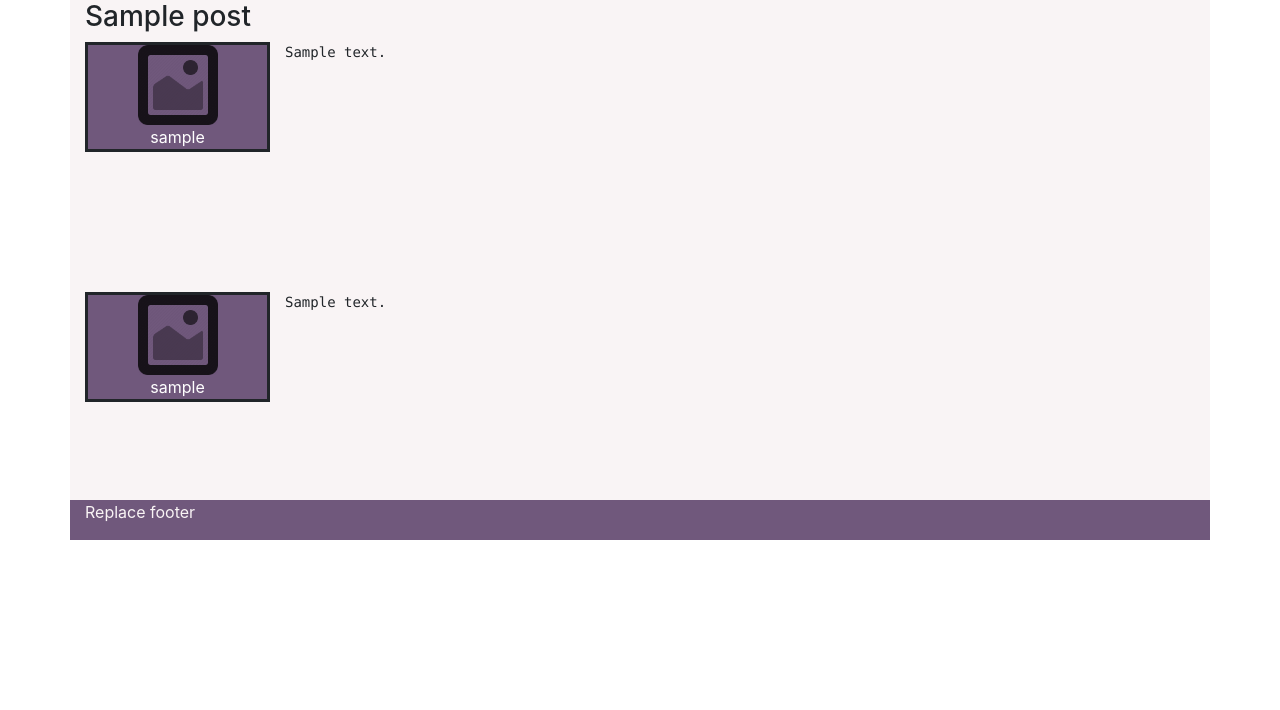
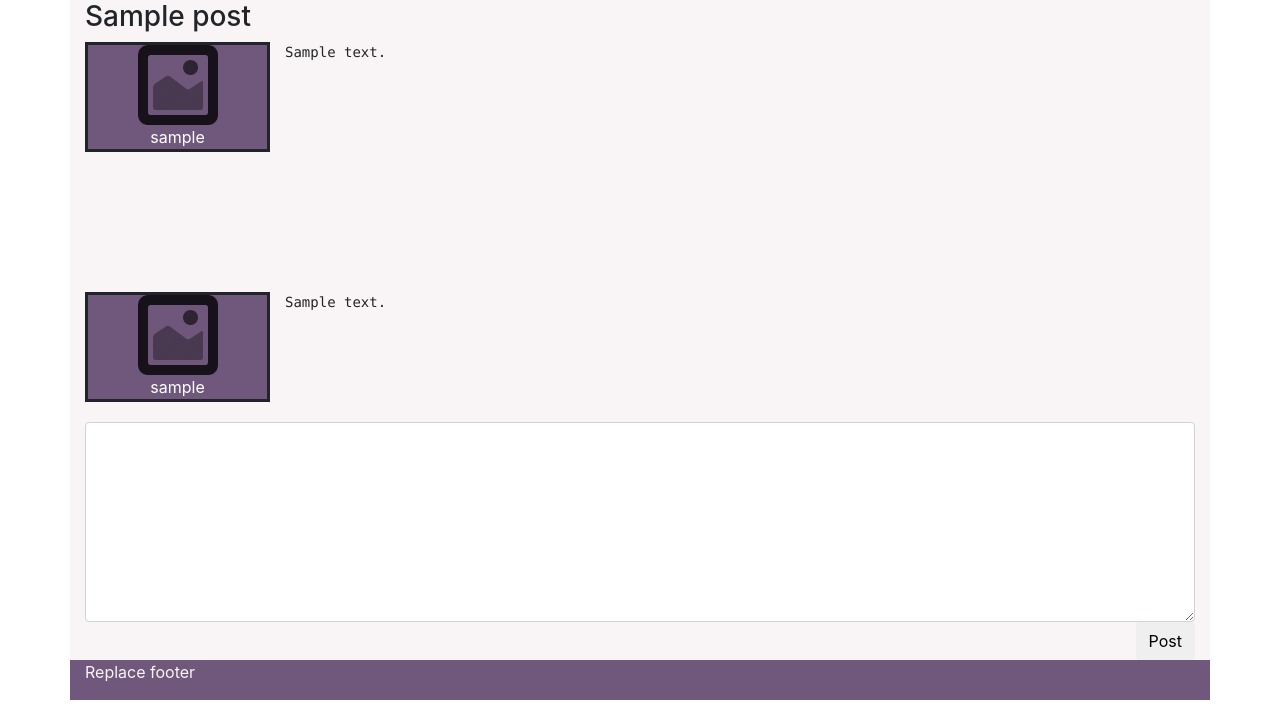
Before and after one commit to SH-anonta/Discussion-Forum, a Django app: page /forum/post/1 in a window 1280 px wide. Shown: the part 90-800 px from the top of the page. Run offline with Django 3.2, Linux system fonts and the light colour scheme; tables that the repository leaves empty hold one stand-in row (values such as "Sample post"); some libraries are stand-ins or nearby versions.

Commit message:
Add quick reply form to post detail template improve performance of layout base template

```diff
--- a/forum/templates/forum/layout_base_template.html
+++ b/forum/templates/forum/layout_base_template.html
@@ -24,22 +24,18 @@ It also provides default content for Header footer and sidebar
                 <h3 class="h3">Site Forum</h3>
             </div>
 
-<!--
-            <div id="UserNameT" class="col-sm-2">
-
-            </div>
--->
-
             <div id="LoginLogoutLinkContainer" class="col-sm-4 text-right">
-                {%if user.is_authenticated%}
-                    <a class="d-inline mr-2 text-small text-right" href="{%url 'forum:user_detail' user.pk%}">{{user.username}}</a>
+                {%with user_logged_in=user.is_authenticated %}
+                    {%if user_logged_in%}
+                        <a id="UserNameT" class="d-inline mr-2 text-small text-right" href="{%url 'forum:user_detail' user.pk%}">{{user.username}}</a>
                     {%endif%}
 
-                {%if user.is_authenticated %}
+                    {%if user_logged_in%}
                         <a id="logoutLNK" class="login-logout-btn btn btn-sm btn-outline-danger" role="button" href="{%url 'forum:logout'%}"> Logout </a>
                     {%else%}
                         <a id="loginLNK" class="login-logout-btn btn btn-sm btn-outline-success" role="button" href="{%url 'forum:loginpage'%}"> Login </a>
                     {%endif%}
+                {%endwith%}
             </div>
         {%endblock%}
 
--- a/forum/templates/forum/post_detail.html
+++ b/forum/templates/forum/post_detail.html
@@ -60,6 +60,16 @@
     </div>
     </div>
 
+    <div class="row">
+        <div class="col-sm-12">
+            <form class="text-right" method="POST" action="">
+                {%csrf_token%}
+                <textarea id="QuickReplyTA" class="form-control"></textarea>
+                <button type="submit" class="btn">Post</button>
+            </form>
+        </div>
+    </div>
+
 </div>
 {%endblock%}
 
@@ -90,6 +100,10 @@
     margin-bottom: 20px;
 }
 
+#QuickReplyTA{
+    min-height: 200px;
+}
+
 
 </style>
 
```
Lines whose indentation alone changed are shown as unchanged.
